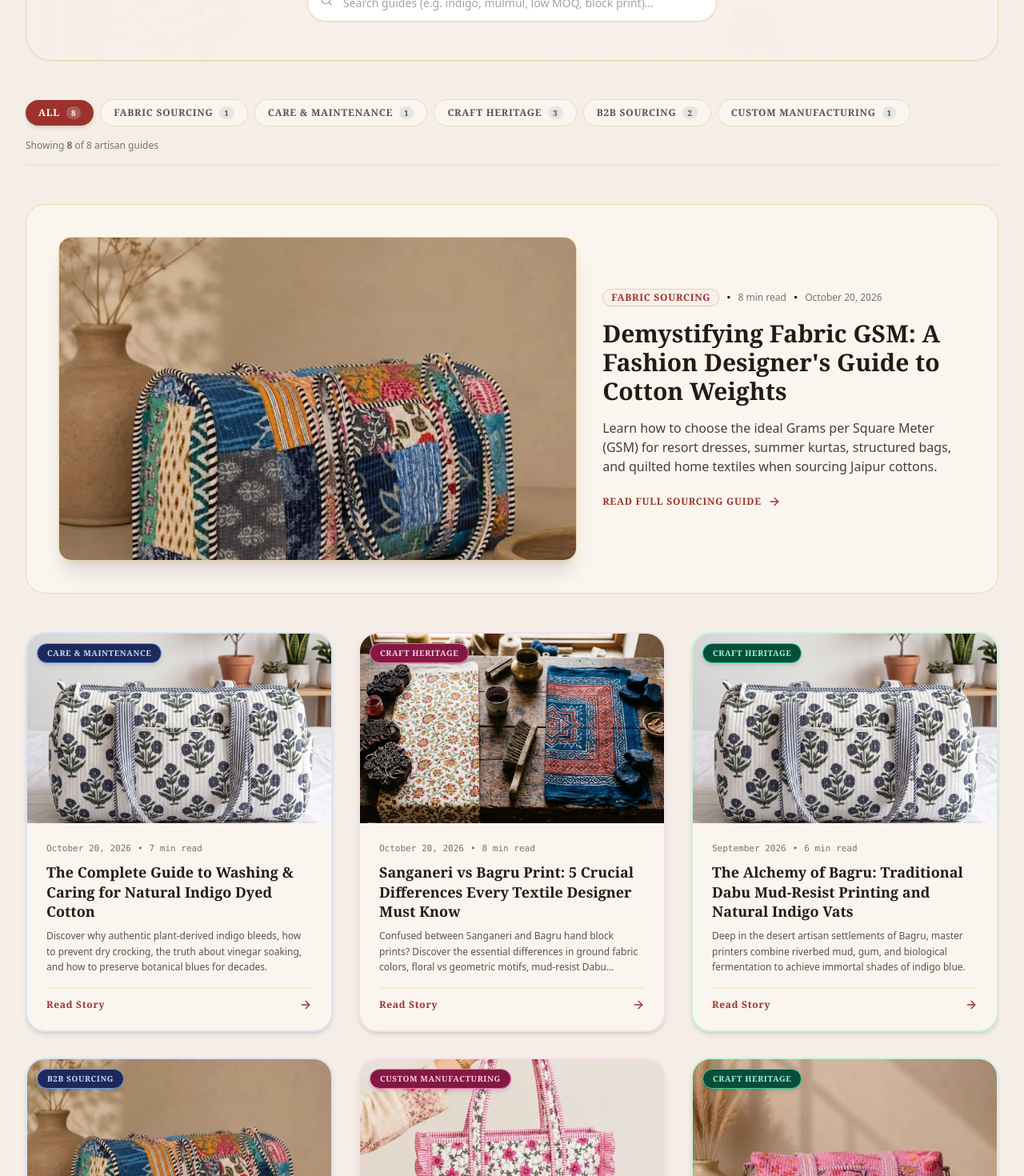
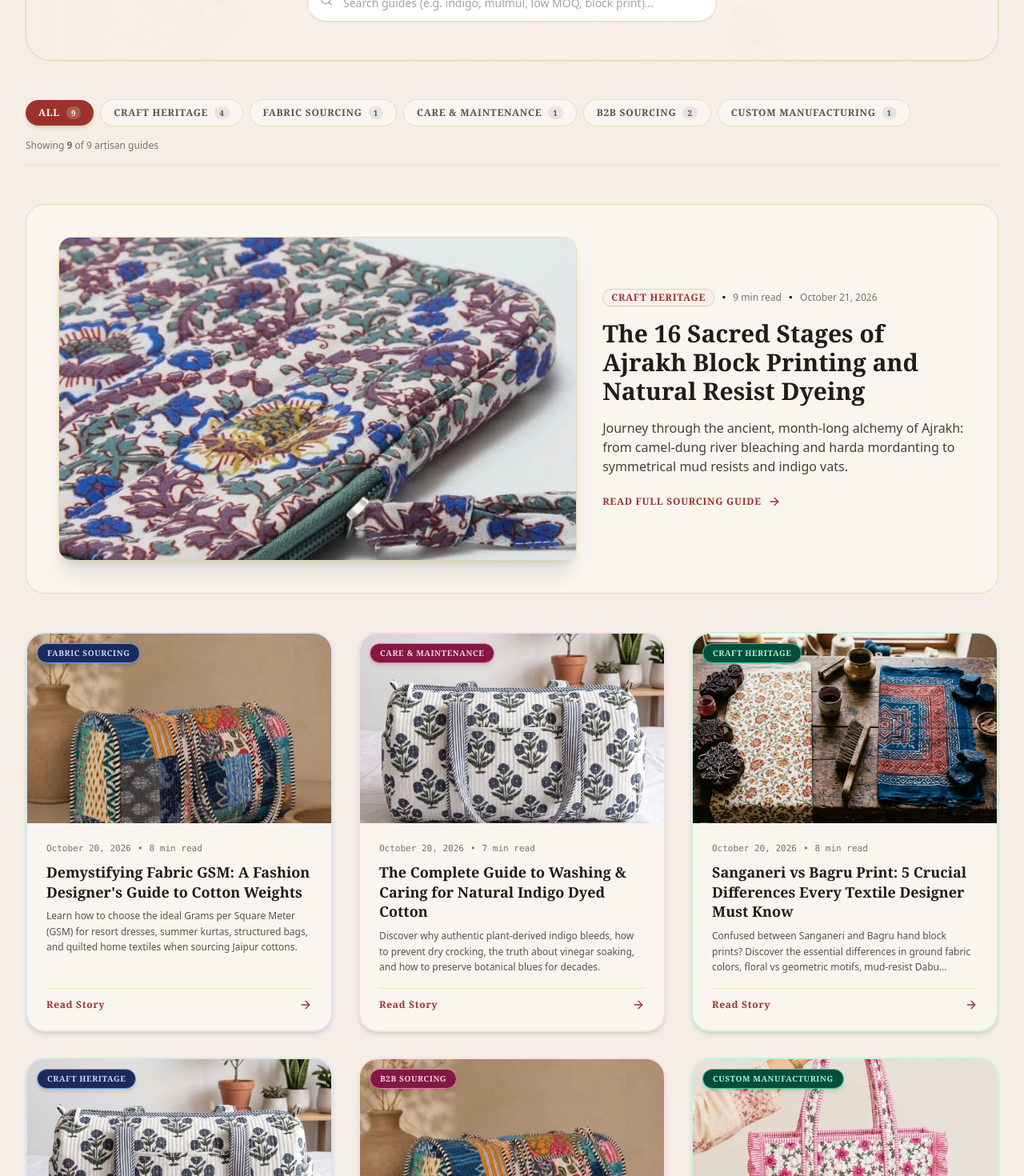
Before and after one commit to rahullgurjar/ramam-textiles, a React (Vite) app: page /blog in a window 1280 px wide. Shown: the part 440-1910 px from the top of the page at 80% size. Built offline with nearby package versions, Linux system fonts and the light colour scheme; no server answers; a web font is replaced by a local one.

Commit message:
Auto-publish daily SEO blog guide [skip ci]

```diff
--- a/src/data/journal.ts
+++ b/src/data/journal.ts
@@ -1,6 +1,43 @@
 import { JournalArticle } from '../types';
 
 export const JOURNAL_ARTICLES: JournalArticle[] = [
+  {
+    id: '16-sacred-stages-ajrakh-block-printing',
+    slug: '16-sacred-stages-ajrakh-block-printing',
+    title: "The 16 Sacred Stages of Ajrakh Block Printing and Natural Resist Dyeing",
+    category: 'Craft Heritage',
+    readTime: '9 min read',
+    publishedDate: 'October 21, 2026',
+    excerpt: "Journey through the ancient, month-long alchemy of Ajrakh: from camel-dung river bleaching and harda mordanting to symmetrical mud resists and indigo vats.",
+    coverImage: '/products/laptop-sleeve-kalamkari.jpg',
+    author: {
+      name: "Heritage Craft Archive",
+      role: "Traditional Textile Scholar"
+    },
+    contentSections: [
+      {
+            heading: "Ajrakh: The Cosmic Geometry of the Indus Valley",
+            body: "Dating back over 4,500 years to the ancient Harappan civilization, Ajrakh is widely regarded by master dyers as the most technically complex hand-block printing tradition on Earth. The name originates from the Arabic word 'Azrak' (meaning blue, sky, or heaven), reflecting its celestial midnight hues and starry geometric grids.\n\nPracticed traditionally by the Khatri artisan community in Kutch and western Rajasthan, creating a single authentic Ajrakh textile requires up to 16 distinct stages spanning 25 to 30 days of sun, water, mud, and biological fermentation."
+      },
+      {
+            heading: "Stage 1 to 4: Preparation and Cleansing (Saaj & Harda)",
+            body: "1. Saaj: The kora unbleached cotton is washed in an emulsion of camel dung, castor oil, and soda ash to scour natural starches and open cotton fiber lumens.\n2. Kasayan: The fabric is soaked in a bath of powdered Harda (myrobalan nuts) and dried under the morning sun, coating the fibers with essential tannins.\n3. Rekh: The master printer stamps the fine outline block using Syahi (fermented scrap iron and molasses paste) to create permanent black guidelines.\n4. Datta: Filler blocks stamp alum and red clay paste onto sections destined for madder red."
+      },
+      {
+            quote: "In authentic double-sided Ajrakh (Bipat), the artisan stamps identical blocks onto the exact reverse face of the fabric with zero registration error. It is a feat of human spatial memory and sensory touch.",
+            body: "Because both faces are printed symmetrically, double-sided Ajrakh can be worn reversibly with indistinguishable vibrance on either side."
+      },
+      {
+            heading: "Stage 5 to 12: Resists, Indigo Vats, and Alizarin Boiling",
+            body: "5. Gadh: Applying a resist paste of gum, lime, and Fuller's earth to protect white areas.\n6. Taperi: Applying a second resist paste of millet flour, gum, and clay over red sections.\n7. Bodav: Dipping into deep underground indigo vats for the first blue layer.\n8. Bichhav: Sun drying on river sand dunes.\n9. Rang: Boiling the sun-cured fabric in large copper cauldrons with madder root and Dhawda flowers to develop brilliant terracotta rubies."
+      },
+      {
+            heading: "Why Modern Designers Revere Ajrakh",
+            body: "Ajrakh is 100% bio-degradable, uses zero heavy metals, and celebrates mathematical sacred geometry. For luxury resort and slow-fashion collections, an Ajrakh piece carries an irreplaceable narrative of human patience and ecological equilibrium."
+      }
+],
+    tags: ["Ajrakh Printing","Khatri Craft","Natural Dyes","Ancient Textiles","Sustainable Fashion"]
+  },
   {
     id: 'demystifying-fabric-gsm-cotton-weights',
     slug: 'demystifying-fabric-gsm-cotton-weights',
```
Also changed, not shown: 2 other files (tests, documents, lock files or other folders).
